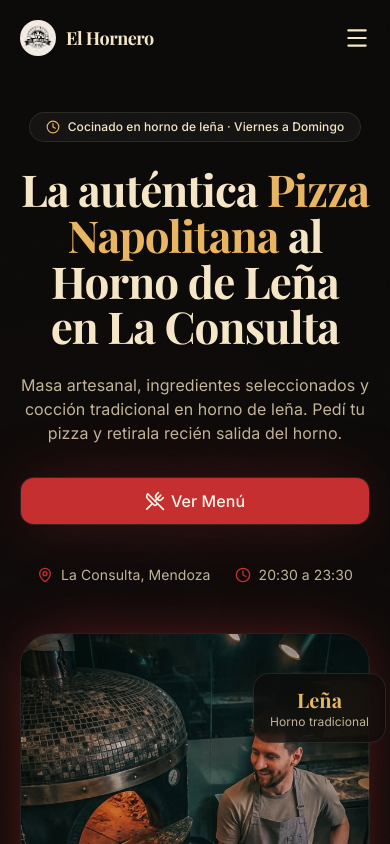
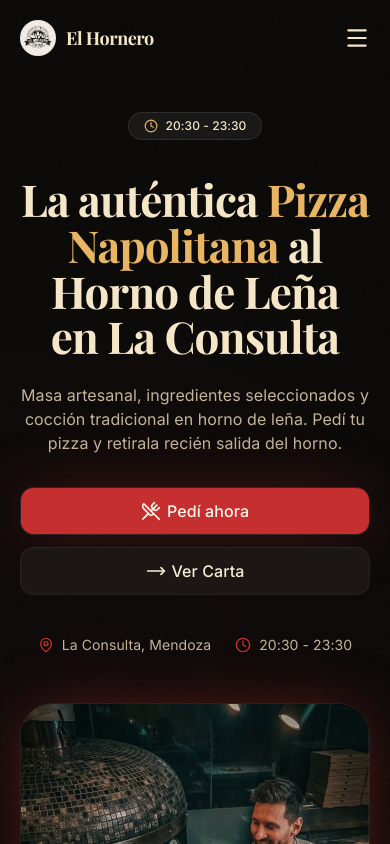
Before and after one commit to federicobordon09-dev/elhorneropizzeria-web, a Next.js app: page / in a window 390 px wide. Shown: the top 844 px of the page. Built offline with nearby package versions, Linux system fonts and the light colour scheme.

Commit message:
test: solo Hero (doble CTA, badge horarios, stats ocultos en mobile)

```diff
--- a/src/components/secciones/hero.tsx
+++ b/src/components/secciones/hero.tsx
@@ -2,9 +2,9 @@
 
 import Image from "next/image";
 import { motion } from "motion/react";
-import { UtensilsCrossed, MapPin, Clock, ChevronDown } from "lucide-react";
+import { UtensilsCrossed, MapPin, Clock, ChevronDown, MoveRight } from "lucide-react";
 import { Button } from "@/components/ui/button";
-import { negocio } from "@/lib/datos-negocio";
+import { negocio, enlaceWhatsApp } from "@/lib/datos-negocio";
 import { imagenes } from "@/lib/contenido";
 
 export function Hero() {
@@ -34,10 +34,10 @@ export function Hero() {
             initial={{ opacity: 0, y: 16 }}
             animate={{ opacity: 1, y: 0 }}
             transition={{ duration: 0.5 }}
-            className="glass inline-flex items-center gap-2 rounded-full px-4 py-1.5 text-xs font-medium text-crema"
+            className="mb-3 inline-flex items-center gap-2 rounded-full bg-white/[0.06] px-4 py-1.5 text-xs font-medium text-crema ring-1 ring-inset ring-white/[0.09]"
           >
             <Clock className="size-3.5 text-ambar" />
-            Cocinado en horno de leña · Viernes a Domingo
+            {negocio.horarios[0].horario}
           </motion.span>
 
           <motion.h1
@@ -69,10 +69,25 @@ export function Hero() {
             <Button
               size="lg"
               className="resplandor-brasa h-12 w-full cursor-pointer px-7 text-base sm:w-auto"
+              onClick={() =>
+                window.open(
+                  enlaceWhatsApp("¡Hola El Hornero! Quiero hacer un pedido 🍕"),
+                  "_blank",
+                  "noopener,noreferrer"
+                )
+              }
+            >
+              <UtensilsCrossed className="size-5" />
+              Pedí ahora
+            </Button>
+            <Button
+              size="lg"
+              variant="secondary"
+              className="h-12 w-full cursor-pointer px-7 text-base sm:w-auto"
               onClick={() => document.getElementById("menu")?.scrollIntoView({ behavior: "smooth" })}
             >
-              <UtensilsCrossed className="size-5" />
-              Ver Menú
+              <MoveRight className="size-5" />
+              Ver Carta
             </Button>
           </motion.div>
 
@@ -89,7 +104,7 @@ export function Hero() {
             </span>
             <span className="inline-flex items-center gap-2">
               <Clock className="size-4 text-primary" />
-              20:30 a 23:30
+              {negocio.horarios[0].horario}
             </span>
           </motion.div>
         </div>
@@ -113,11 +128,11 @@ export function Hero() {
             <div className="absolute inset-0 bg-gradient-to-t from-black/60 via-transparent to-transparent" />
           </div>
 
-          <div className="glass-fuerte absolute -bottom-5 -left-4 rounded-2xl px-4 py-3">
+          <div className="glass-fuerte absolute -bottom-5 -left-4 rounded-2xl px-4 py-3 max-sm:hidden sm:block">
             <p className="fuente-titulo text-2xl font-bold text-crema">100%</p>
             <p className="text-xs text-muted-foreground">Artesanal</p>
           </div>
-          <div className="glass-fuerte absolute -right-4 top-10 rounded-2xl px-4 py-3 text-center">
+          <div className="glass-fuerte absolute -right-4 top-10 rounded-2xl px-4 py-3 text-center max-sm:hidden sm:block">
             <p className="fuente-titulo text-xl font-bold texto-acento">Leña</p>
             <p className="text-xs text-muted-foreground">Horno tradicional</p>
           </div>
```
